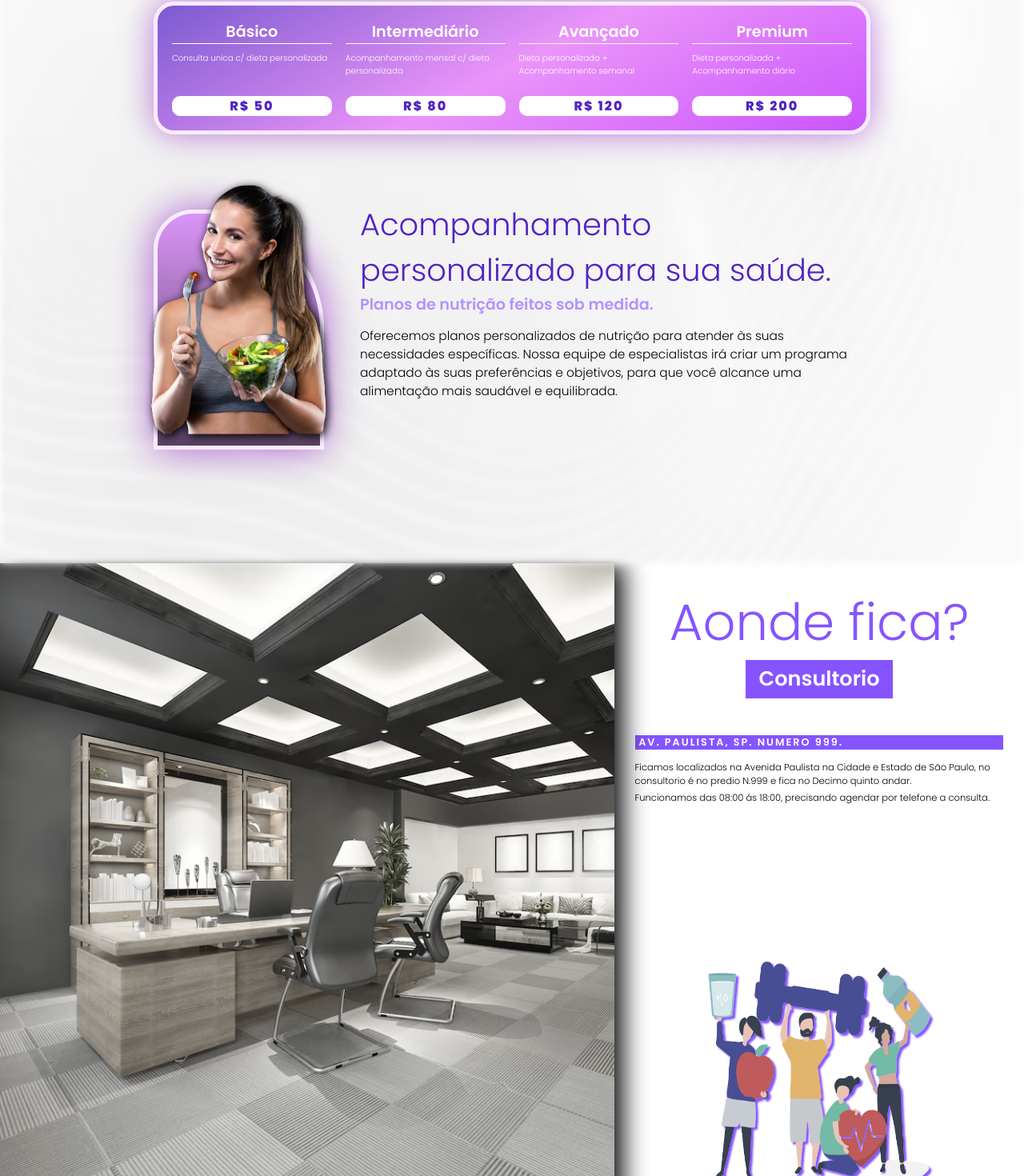
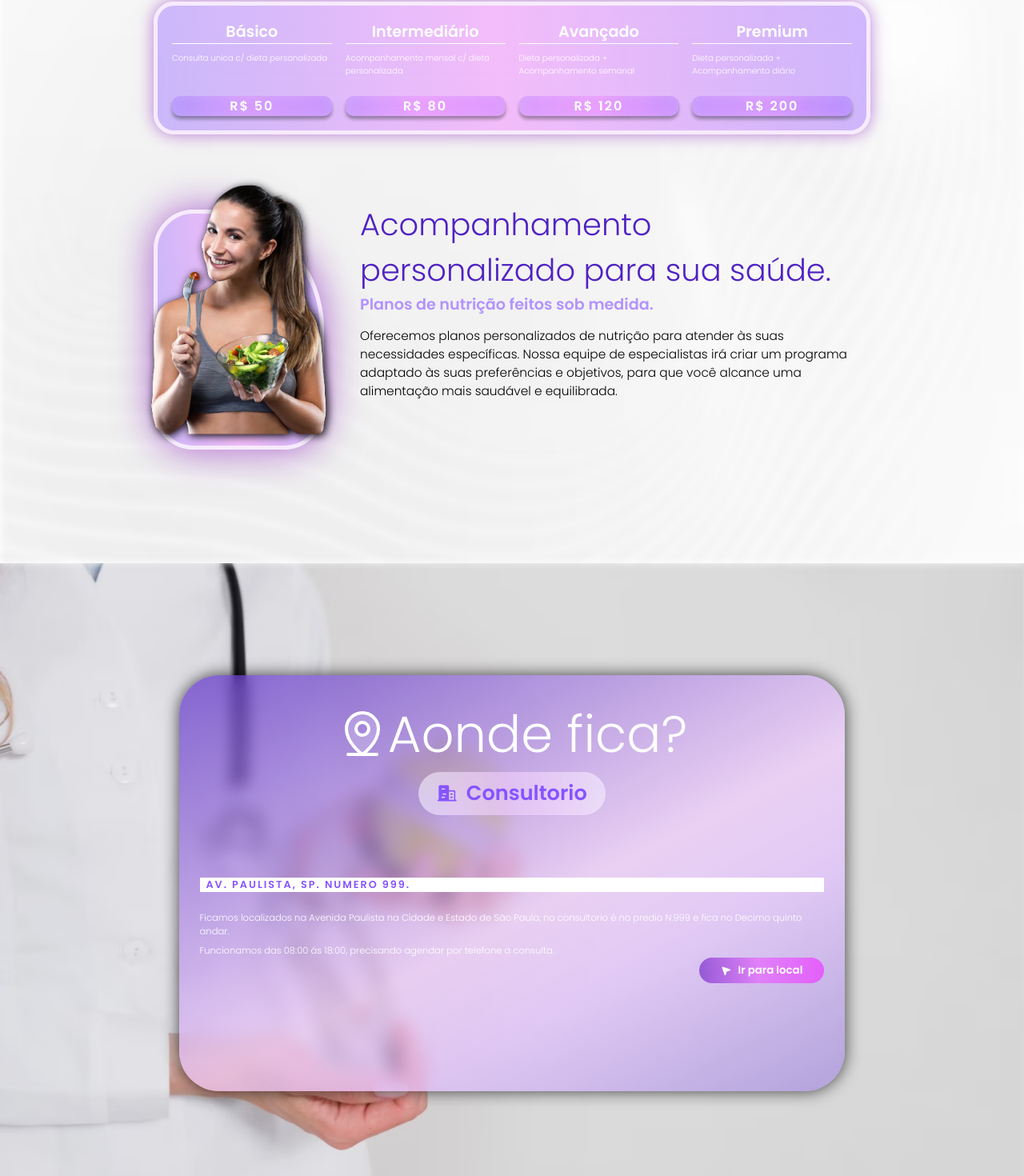
Before and after one commit to glauber2k2/nutri_landingpage, a Next.js app: page / in a window 1280 px wide. Shown: the part 896-2366 px from the top of the page at 80% size. Built offline with nearby package versions, Linux system fonts and the light colour scheme.

Commit message:
melhorias

```diff
--- a/src/components/sessions/About/About.module.css
+++ b/src/components/sessions/About/About.module.css
@@ -1,60 +1,78 @@
 .container {
   display: flex;
+  justify-content: center;
+  align-items: center;
   width: 100%;
   height: 100vh;
   position: relative;
+  background-image: url('/images/bgabout.jpg');
+  background-position: center 50%;
+  background-size: cover;
+  background-repeat: no-repeat;
 }
 
-.container img {
+.container::before {
+  content: '';
   position: absolute;
-  width: 25vw;
-  height: 25vw;
-  bottom: 2%;
-  right: 8%;
-  filter: grayscale(0.4) drop-shadow(3px 3px 1px #8454ff);
-}
-
-.bg {
-  background-image: url('/images/bgabout.jpg');
-  background-size: cover;
-  background-repeat: no-repeat;
-  filter: grayscale(0.6);
-  background-position: 30%;
-  box-shadow: 10px 0px 30px #000000;
-  width: 60%;
-  height: 100vh;
+  top: 0;
+  left: 0;
+  width: 100%;
+  height: 100%;
+  backdrop-filter: brightness(95%);
 }
 
 .about {
   display: flex;
   flex-direction: column;
   padding: 2%;
-  width: 40%;
+  width: 65%;
+  height: 65%;
+  backdrop-filter: blur(10px);
+  border-radius: 50px;
+  background: rgb(80, 34, 195);
+  background: linear-gradient(
+    152deg,
+    #5022c3a8 0%,
+    rgba(241, 204, 255, 0.671) 55%,
+    rgba(226, 192, 255, 0.692) 70%,
+    #9275dd8a 100%
+  );
+  box-shadow: 0px 0px 20px #000000b6;
 }
 
 .about h1 {
   display: flex;
   justify-content: center;
+  align-items: center;
   font-size: 5vw;
-  color: #8554ff;
+  color: #fff;
   font-weight: 300;
 }
 
 .about h2 {
   display: flex;
   justify-content: center;
+  align-items: center;
+  gap: 5%;
   margin-inline: auto;
-  width: 40%;
+  width: 30%;
   font-size: 2vw;
-  background: #8554ff;
-  color: #fff;
+  backdrop-filter: blur(30px);
+  border-radius: 50px;
+  background: linear-gradient(
+    267deg,
+    #ffffff7e 0%,
+    #fbd9ff88 52%,
+    #ffffff86 100%
+  );
+  color: #8554ff;
   padding: 1%;
   font-weight: 600;
 }
 
 .about h4 {
-  background: #8554ff;
-  color: #fff;
+  background: #fff;
+  color: #8554ff;
   margin: 10% 0 2% 0;
   font-size: 1vw;
   font-weight: 600;
@@ -65,4 +83,32 @@
 .about p {
   margin-top: 1%;
   font-size: 0.9vw;
+  color: #fff;
 }
+
+.about button {
+  display: flex;
+  align-items: center;
+  justify-content: center;
+  gap: 5%;
+  width: 20%;
+  height: 2rem;
+  font-weight: 600;
+  margin-left: auto;
+  backdrop-filter: blur(30px);
+  border-radius: 50px;
+  background: linear-gradient(
+    267deg,
+    #ec43ffc0 0%,
+    #ed4dff88 52%,
+    #5800bd88 100%
+  );
+  color: #fff;
+  border: none;
+  cursor: pointer;
+  transition: 0.5s;
+}
+
+.about button:hover {
+  color: #000;
+}
--- a/src/components/sessions/About/index.jsx
+++ b/src/components/sessions/About/index.jsx
@@ -1,33 +1,33 @@
 import Image from 'next/image';
 import styles from './About.module.css';
+import { MapPinLine, Buildings, NavigationArrow } from 'phosphor-react';
 
 export default function About() {
   return (
     <div className={styles.container}>
-      <div className={styles.bg}></div>
       <div className={styles.about}>
-        <h1>Aonde fica?</h1>
-        <h2>Consultorio</h2>
-
+        <h1>
+          <MapPinLine weight='duotone' /> Aonde fica?
+        </h1>
+        <h2>
+          <Buildings weight='fill' />
+          Consultorio
+        </h2>
         <h4>AV. PAULISTA, SP. NUMERO 999.</h4>
         <p>
           Ficamos localizados na Avenida Paulista na Cidade e Estado de São
           Paulo, no consultorio é no predio N.999 e fica no Decimo quinto andar.
         </p>
-
         <p>
           Funcionamos das 08:00 ás 18:00, precisando agendar por telefone a
           consulta.
         </p>
+
+        <button>
+          <NavigationArrow weight='fill' />
+          Ir para local
+        </button>
       </div>
-
-      <Image
-        src='/images/vetor.png'
-        width={1280}
-        height={1280}
-        quality={100}
-        alt=''
-      />
     </div>
   );
 }
--- a/src/components/sessions/Home/Home.module.css
+++ b/src/components/sessions/Home/Home.module.css
@@ -96,12 +96,21 @@
   align-items: center;
   justify-content: center;
   padding: 0.3% 2%;
-  width: 12rem;
+  width: 13rem;
   border-radius: 50px;
   color: #fff;
-  gap: 2%;
+  gap: 3%;
   background: #5022c3;
   border: none;
+  cursor: pointer;
+  font-weight: 600;
+  letter-spacing: 1px;
+  transition: 0.6s;
+}
+
+.container button:hover {
+  background: #fff;
+  color: #5022c3;
 }
 
 .container main {
@@ -147,29 +156,6 @@
 
 .title p {
   font-size: 1vw;
-}
-
-.title button {
-  display: flex;
-  align-items: center;
-  justify-content: center;
-  gap: 3%;
-  width: 12vw;
-  height: 2vw;
-  border: none;
-  background-image: linear-gradient(
-    to bottom,
-    #4da6ff,
-    #78c2ff
-  ); /* Gradiente azul claro */
-  color: #fff;
-  font-size: 0.8vw;
-  margin-top: 2%;
-  border-radius: 50px;
-  margin-left: auto;
-  font-weight: 300;
-  cursor: pointer;
-  z-index: 1;
 }
 
 .circle {
--- a/src/components/sessions/Presentation/Presentation.module.css
+++ b/src/components/sessions/Presentation/Presentation.module.css
@@ -77,19 +77,20 @@
   display: flex;
   justify-content: center;
   align-items: center;
-  background: #5022c3;
+  backdrop-filter: blur(30px);
+  border-radius: 50px;
   background: linear-gradient(
-    152deg,
-    #5022c3bb 0%,
-    #e137ff81 50%,
-    #b300ffa8 100%
+    267deg,
+    #a371ff7e 0%,
+    #f28dff88 52%,
+    #a581ff86 100%
   );
   border: 5px solid #f7ebff;
   padding: 2%;
   border-radius: 2vw;
   color: #fff;
   gap: 2%;
-  box-shadow: 0px 0px 40px #7d00b381;
+  box-shadow: 0px 0px 20px #7d00b381;
   z-index: 1;
 }
 
@@ -116,14 +117,22 @@
 }
 
 .itemPlans span {
-  background: #ffffff;
+  background: #5022c370;
   width: 100%;
   text-align: center;
   border-radius: 10px;
   letter-spacing: 2px;
-  color: #5022c3;
+  color: #fff;
   margin-top: auto;
-  font-weight: 800;
+  font-weight: 600;
+  backdrop-filter: blur(10px);
+  background: linear-gradient(
+    267deg,
+    #a371ff48 0%,
+    #f28dff49 52%,
+    #a581ff4b 100%
+  );
+  box-shadow: 0px 4px 4px rgba(0, 0, 0, 0.342);
 }
 
 .description {
@@ -136,8 +145,14 @@
   position: relative;
   width: 25%;
   height: 37.5vh;
-  background: rgb(140, 95, 255);
-  background: linear-gradient(180deg, #b300ff62 0%, #1f002cbb 100%);
+  backdrop-filter: blur(30px);
+  border-radius: 50px;
+  background: linear-gradient(
+    267deg,
+    #a371ff7e 0%,
+    #f28dff88 52%,
+    #a581ff86 100%
+  );
   border-top-left-radius: 50px;
   border-top-right-radius: 150px;
   border: 5px solid #f7ebff;
--- a/src/styles/globals.css
+++ b/src/styles/globals.css
@@ -8,11 +8,11 @@
     background-color: #bdbdbd00;
   }
   ::-webkit-scrollbar {
-    width: 2px;
+    width: 3px;
     background: #ffffff;
   }
   ::-webkit-scrollbar-thumb {
-    background: #8c5fff;
+    background: #733cff;
   }
 }
 
```
Also changed, not shown: public/images/bgabout.jpg.
